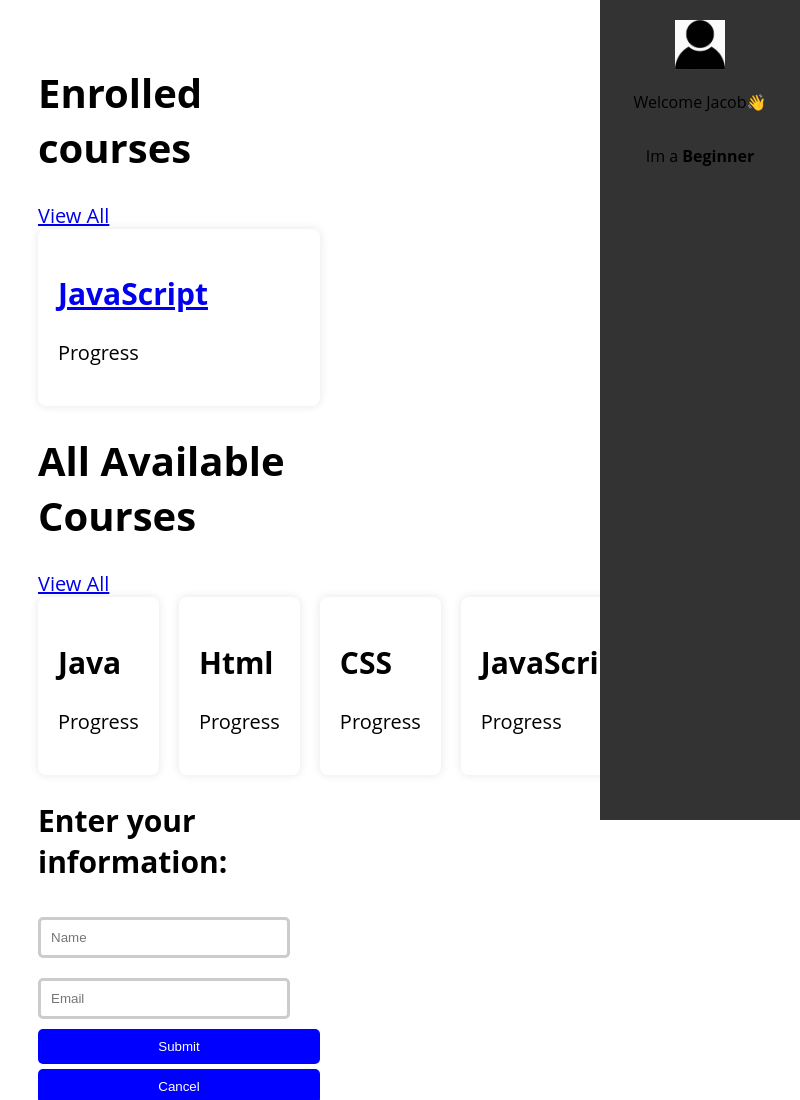
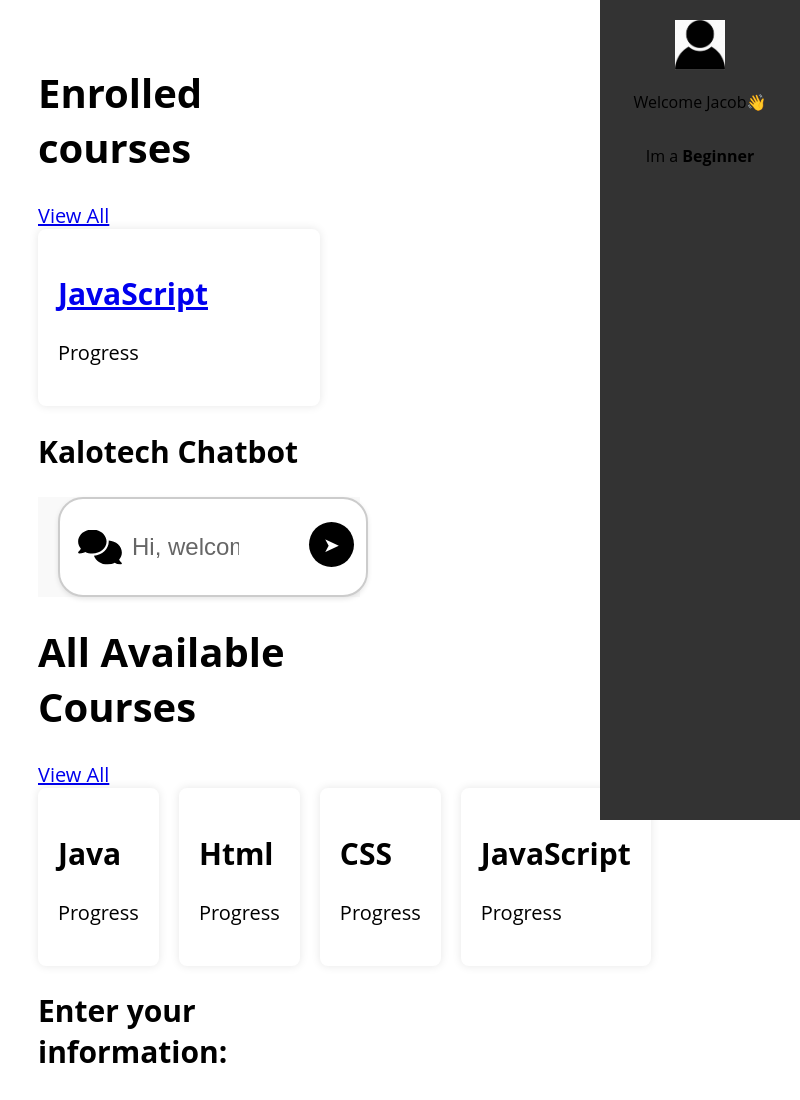
Before and after one commit to Lengalela/KeloTech, an Electron app: page Frontend/index.html in a window 800 px wide. Shown: the top 1100 px of the page. Drawn offline with Linux system fonts and the light colour scheme.

Commit message:
Chatbox UI

```diff
--- a/Frontend/index.html
+++ b/Frontend/index.html
@@ -27,6 +27,20 @@
                 </div>
             </div>
         </div>
+        <section>
+            <h1>Kalotech Chatbot</h1>
+            <div class="chatbot">
+                <div class="input-container">
+                    <img src="icons/comments-solid.svg" alt="Chat Icon" class="chat-icon">
+                    <input type="text" id="user-input" placeholder="Hi, welcome to Kalotech! 😄🎉 🌟 🚀 💡 📚" />
+                    <button class="send-button" onclick="sendToOllama()">➤</button>
+                </div>
+                <div id="response"></div>
+            </div>
+        </section>
+
+
+
         <div class="allC">
             <h1>All Available Courses</h1>
             <a href="#"> View All</a>
--- a/Frontend/styles.css
+++ b/Frontend/styles.css
@@ -189,3 +189,77 @@ button:hover {
     border-left: 4px solid #e74c3c;
     margin: 20px 0;
 }
+
+.chatbot {
+    width: 100%;
+    max-width: 700px;
+    margin: 20px auto;
+    display: flex;
+    flex-direction: column;
+    align-items: flex-start;
+    background-color: #f9f9f9;
+    padding: 0 20px;
+}
+
+/* ChatGPT-style input box */
+.input-container {
+    display: flex;
+    align-items: center;
+    width: 100%;
+    max-width: 600px;
+    border: 2px solid #ccc;
+    border-radius: 25px;
+    padding: 12px; /* Increased padding */
+    background: white;
+    box-shadow: 0px 2px 5px rgba(0, 0, 0, 0.1);
+    position: relative;
+}
+
+/* Larger SVG icon inside the input box */
+.chat-icon {
+    width: 50px; /* Increased size */
+    height: 35px;
+    position: absolute;
+    left: 15px;
+    top: 50%;
+    transform: translateY(-50%);
+}
+
+/* Larger Input field */
+.input-container input {
+    flex: 1;
+    border: none;
+    outline: none;
+    font-size: 24px; /* Increased font size */
+    padding: 12px 60px; /* More space for icon */
+    background: transparent;
+    color: #333;
+}
+
+/* Larger placeholder text */
+.input-container input::placeholder {
+    color: #666;
+    opacity: 1;
+    font-size: 24px; /* Increased placeholder size */
+}
+
+/* Circular send button next to input */
+.send-button {
+    width: 45px; /* Slightly larger */
+    height: 45px;
+    background: black;
+    color: white;
+    border: none;
+    border-radius: 50%;
+    cursor: pointer;
+    font-size: 20px;
+    display: flex;
+    align-items: center;
+    justify-content: center;
+    margin-left: 10px;
+    transition: background 0.3s;
+}
+
+.send-button:hover {
+    background: darkblue;
+}
```
Also changed, not shown: Frontend/icons/comments-solid.svg (added).
